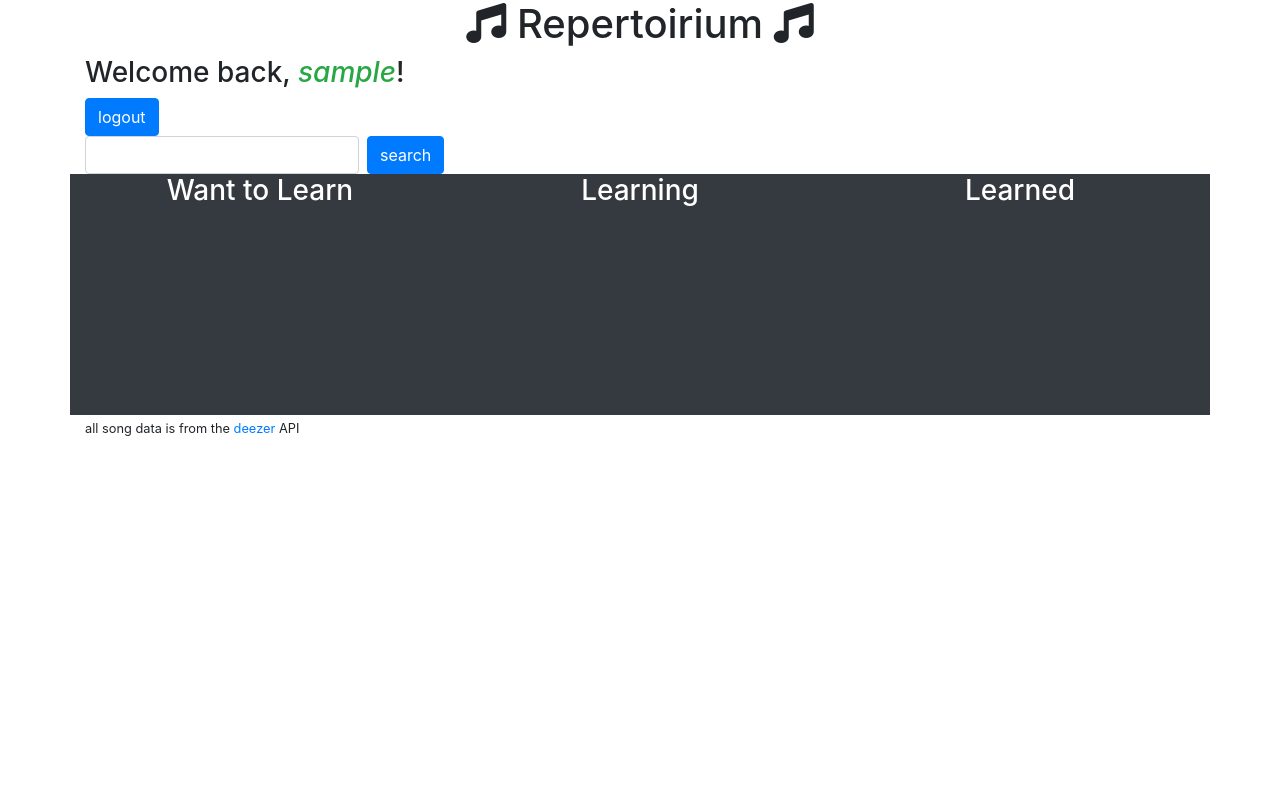
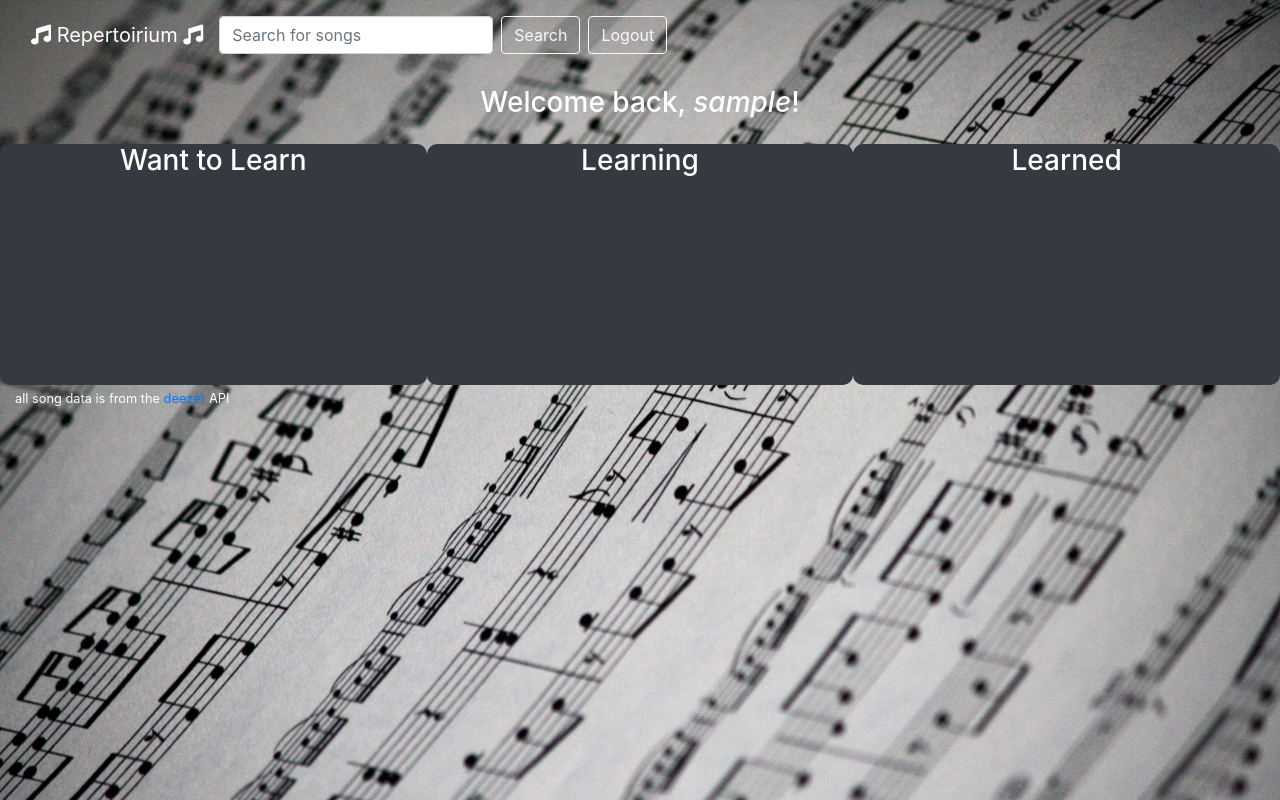
Before and after one commit to blubbers122/Repertoirium, a Flask app: page / in a window 1280 px wide. Run offline with Flask 2, Linux system fonts and the light colour scheme; the visitor is signed in with stand-in values (Sample User, id 1); some libraries are stand-ins or nearby versions.

Commit message:
update 5/25
started improving aesthetics, created navbar

```diff
--- a/static/styles/index.css
+++ b/static/styles/index.css
@@ -1,7 +1,3 @@
-.trash-icon:hover {
-  color: red;
-}
-
 ul {
   list-style-type: none;
 }
@@ -10,14 +6,9 @@ i:hover {
   cursor: pointer;
 }
 
-.list-highlight-placeholder {
-  background: black;
-  width: auto;
-  height: 50px;
-}
-
 .song-box {
   cursor: grab;
+  opacity: .8;
 }
 
 .song-box.dragging {
@@ -28,10 +19,60 @@ i:hover {
   cursor: grabbing;
 }
 
-.fa-scroll:hover {
-  color: green;
-}
-
 .dropzone {
   min-height: 200px;
 }
+
+#layoutContainer {
+  background-image: url("../rep_background.jpg");
+  background-size: cover;
+  background-repeat: no-repeat;
+  min-width: 100%;
+  min-height: 100%;
+}
+
+.trash-icon {
+  color: gray;
+}
+
+.sheet-icon {
+  color: gray;
+}
+
+.trash-icon:hover {
+  color: red;
+  font-size: 110%;
+}
+
+.sheet-icon:hover {
+  color: black;
+  font-size: 110%;
+}
+
+.songTitle {
+  color: gray;
+}
+
+.songTitle:hover {
+  color: black;
+}
+
+.artist {
+  color: lightgray;
+}
+
+.artist:hover {
+  color: black;
+}
+
+body, html {
+  height: 100%;
+}
+
+nav {
+  border-radius: 5px;
+}
+
+.list-container {
+  border-radius: 10px;
+}
--- a/templates/index.html
+++ b/templates/index.html
@@ -4,68 +4,51 @@
 {% block head %}
   <script type="text/javascript" src="/static/js/index.js" defer></script>
 {% endblock %}
-{% block heading %}
-  <h1 class="text-center"><i class="fas fa-music"></i> Repertoirium <i class="fas fa-music"></i></h1>
-{% endblock %}
 {% block content %}
   {% if loggedIn %}
-    <h3>Welcome back, <em class="text-success">{{session["username"]}}</em>!</h3>
-    <form action="" method="post">
-      <input id="csrf_token" type="hidden" name="csrf_token" value="{{ csrf_token() }}"/>
-      <input type="hidden" name="action" value="logout">
-      <button type="submit" class="btn btn-primary">logout</button>
-    </form>
-    <form action="" method="post" class="form-inline">
-      <input type="hidden" name="csrf_token" value="{{ csrf_token() }}"/>
-      <input type="hidden" name="action" value="search">
-      <div class="form-group mr-2">
-        <input name="search-term" class="form-control" required>
-      </div>
-      <div class="form-group">
-        <button type="submit" class="btn btn-primary">search</button>
-      </div>
-    </form>
-    <div class="row">
-      <div class="col col-md-12 col-lg-4 bg-dark text-white">
+
+    <h3 class="text-center text-white mt-3">Welcome back, <em>{{session["username"]}}</em>!</h3>
+    <div class="row mt-4">
+      <div class="list-container col col-md-12 col-lg-4 bg-dark text-white">
         <h3 class="text-center">Want to Learn</h3>
         <ul id="want_to_learn" class="dropzone list-group">
         {% if session["repertoir"]["want_to_learn"] %}
           {% for id, data in session["repertoir"]["want_to_learn"].items() %}
-            <li id="_{{id}}" draggable="true"class="song-box list-group-item-dark mb-2">
-              <h4><a href="{{data['link']}}">{{data["title"]}}</a></h4>
-              <h6>by <a href="{{data['artist']['link']}}">{{data["artist"]["name"]}}</a></h6>
+            <li id="_{{id}}" draggable="true"class="song-box list-group-item mb-2 p-1">
+              <h6 class="mb-0"><a class="songTitle" href="{{data['link']}}">{{data["title"]}}</a></h6>
+              <p class="mb-0">by <a class="artist" href="{{data['artist']['link']}}">{{data["artist"]["name"]}}</a></p>
               <i title="Delete Item" onclick="deleteSong('{{id}}', this.parentElement.parentElement.id)" class="trash-icon fas fa-trash"></i>
-              <i title="Search for sheet music" onclick="searchForSheets(String.raw`{{data['artist']['name'] + ' - ' + data['title']}}`)" class="fas fa-scroll fa-flip-vertical"></i>
+              <i title="Search for sheet music" onclick="searchForSheets(String.raw`{{data['artist']['name'] + ' - ' + data['title']}}`)" class="sheet-icon fas fa-scroll fa-flip-vertical"></i>
             </li>
           {% endfor %}
         {% endif %}
         </ul>
       </div>
-      <div class="col col-md-12 col-lg-4 bg-dark text-white">
+      <div class="list-container col col-md-12 col-lg-4 bg-dark text-white">
         <h3 class="text-center">Learning</h3>
         <ul id="learning" class="sortable dropzone list-group">
         {% if session["repertoir"]["learning"] %}
         {% for id, data in session["repertoir"]["learning"].items() %}
-          <li id="_{{id}}" draggable="true"class="song-box list-group-item-dark mb-2">
-            <h4><a href="{{data['link']}}">{{data["title"]}}</a></h4>
-            <h6>by <a href="{{data['artist']['link']}}">{{data["artist"]["name"]}}</a></h6>
+          <li id="_{{id}}" draggable="true"class="song-box list-group-item mb-2 p-1">
+            <h6 class="mb-0"><a class="songTitle" href="{{data['link']}}">{{data["title"]}}</a></h6>
+            <p class="mb-0">by <a class="artist" href="{{data['artist']['link']}}">{{data["artist"]["name"]}}</a></p>
             <i title="Delete Item" onclick="deleteSong('{{id}}', this.parentElement.parentElement.id)" class="trash-icon fas fa-trash"></i>
-            <i title="Search for sheet music" onclick="searchForSheets(String.raw`{{data['artist']['name'] + ' - ' + data['title']}}`)" class="fas fa-scroll fa-flip-vertical"></i>
+            <i title="Search for sheet music" onclick="searchForSheets(String.raw`{{data['artist']['name'] + ' - ' + data['title']}}`)" class="sheet-icon fas fa-scroll fa-flip-vertical"></i>
           </li>
         {% endfor %}
         {% endif %}
         </ul>
       </div>
-      <div class="col col-md-12 col-lg-4 bg-dark text-white">
+      <div class="list-container col col-md-12 col-lg-4 bg-dark text-white">
         <h3 class="text-center">Learned</h3>
         <ul id="learned" class="dropzone sortable list-group">
           {% if session["repertoir"]["learned"] %}
           {% for id, data in session["repertoir"]["learned"].items() %}
-            <li id="_{{id}}" draggable="true"class="song-box list-group-item-dark mb-2">
-              <h4><a href="{{data['link']}}">{{data["title"]}}</a></h4>
-              <h6>by <a href="{{data['artist']['link']}}">{{data["artist"]["name"]}}</a></h6>
+            <li id="_{{id}}" draggable="true"class="song-box list-group-item mb-2 p-1">
+              <h6 class="mb-0"><a class="songTitle" href="{{data['link']}}">{{data["title"]}}</a></h6>
+              <p class="mb-0">by <a title="artist's deezer page" class="artist" href="{{data['artist']['link']}}">{{data["artist"]["name"]}}</a></p>
               <i title="Delete Item" onclick="deleteSong('{{id}}', this.parentElement.parentElement.id)" class="trash-icon fas fa-trash"></i>
-              <i title="Search for sheet music" onclick="searchForSheets(String.raw`{{data['artist']['name'] + ' - ' + data['title']}}`)" class="fas fa-scroll fa-flip-vertical"></i>
+              <i title="Search for sheet music" onclick="searchForSheets(String.raw`{{data['artist']['name'] + ' - ' + data['title']}}`)" class="sheet-icon fas fa-scroll fa-flip-vertical"></i>
             </li>
           {% endfor %}
           {% endif %}
--- a/templates/layout.html
+++ b/templates/layout.html
@@ -15,7 +15,7 @@
         element.parentElement.remove()
       }
     </script>
-    <div class="container">
+    <div id="layoutContainer" class="container">
       {% block heading %}{% endblock %}
       {% with messages = get_flashed_messages() %}
        {% if messages %}
@@ -29,8 +29,24 @@
         </ul>
       {% endif %}
      {% endwith %}
+     {% if "user_id" in session %}
+       <nav class="navbar navbar-dark navbar-expand-lg">
+         <a href="/" class="navbar-brand text-white"><i class="fas fa-music"></i> Repertoirium <i class="fas fa-music"></i></a>
+         <form action="/" method="post" class="form-inline">
+           <input type="hidden" name="csrf_token" value="{{ csrf_token() }}"/>
+           <input type="hidden" name="action" value="search">
+           <input name="search-term" class="form-control" type="search" placeholder="Search for songs" required>
+           <button type="submit" class="btn btn-outline-light m-2">Search</button>
+         </form>
+         <form action="/" method="post" class="form-inline">
+           <input id="csrf_token" type="hidden" name="csrf_token" value="{{ csrf_token() }}"/>
+           <input type="hidden" name="action" value="logout">
+           <button type="submit" class="btn btn-outline-light">Logout</button>
+         </form>
+       </nav>
+      {% endif %}
      {% block content %}{% endblock %}
-     <small class="text-center">all song data is from the <a href="https://www.deezer.com">deezer</a> API</small>
+     <small class="text-center text-white">all song data is from the <a href="https://www.deezer.com">deezer</a> API</small>
     </div>
   </body>
 </html>
```
Also changed, not shown: static/rep_background.jpg (added), 1 other file.
